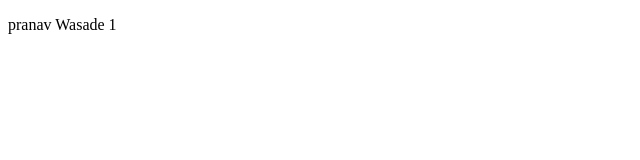
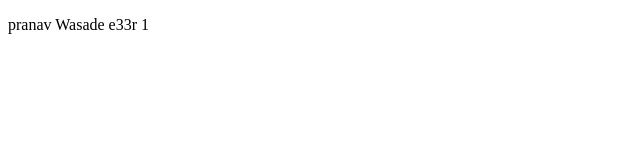
Before and after one commit to PranavWasade/demo, a plain HTML site: page index.html in a window 1280 px wide. Shown: the full height of the page, 0-640 px from the left. Drawn offline with Linux system fonts and the light colour scheme.

Commit message:
third commit

```diff
--- a/index.html
+++ b/index.html
@@ -6,6 +6,7 @@
     <title>Document</title>
 </head>
 <body>
-    <p>pranav Wasade  1</p>
+    <p>pranav Wasade e33r
+         1</p>
 </body>
 </html>
```
